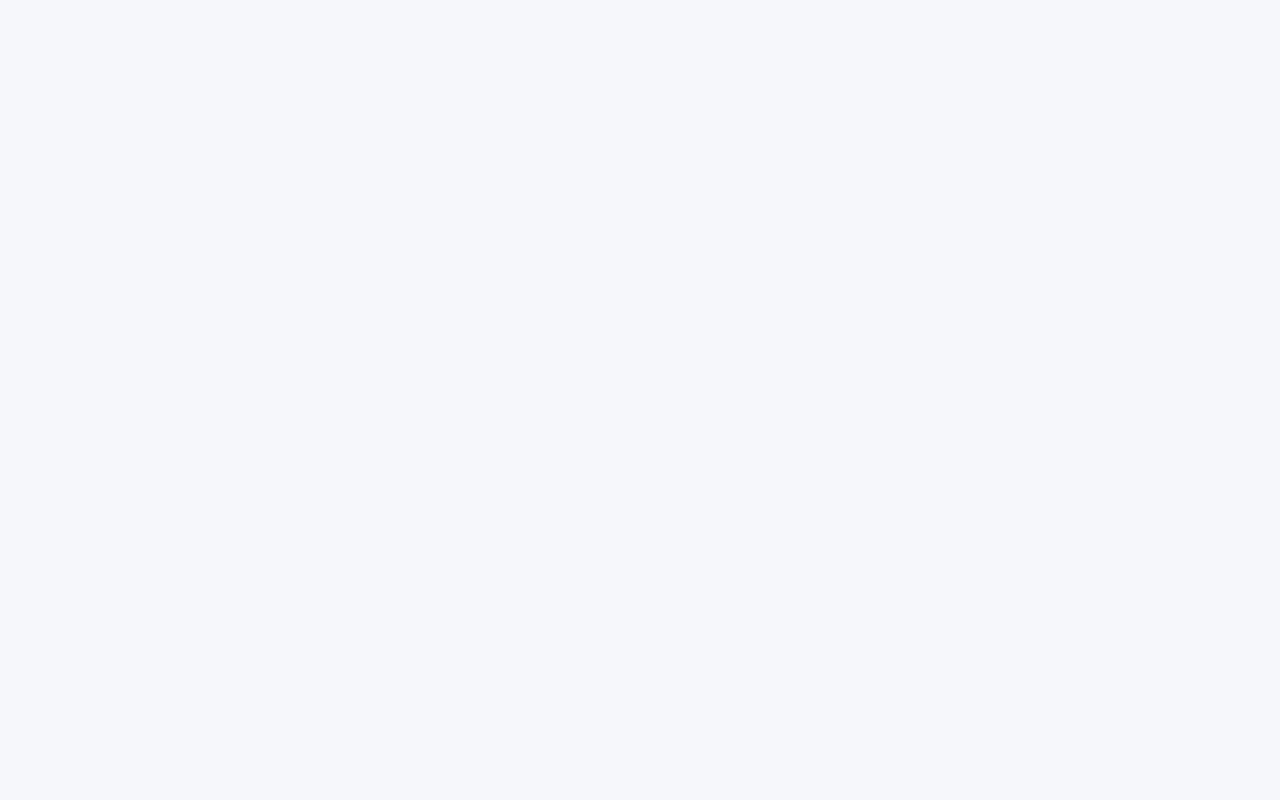
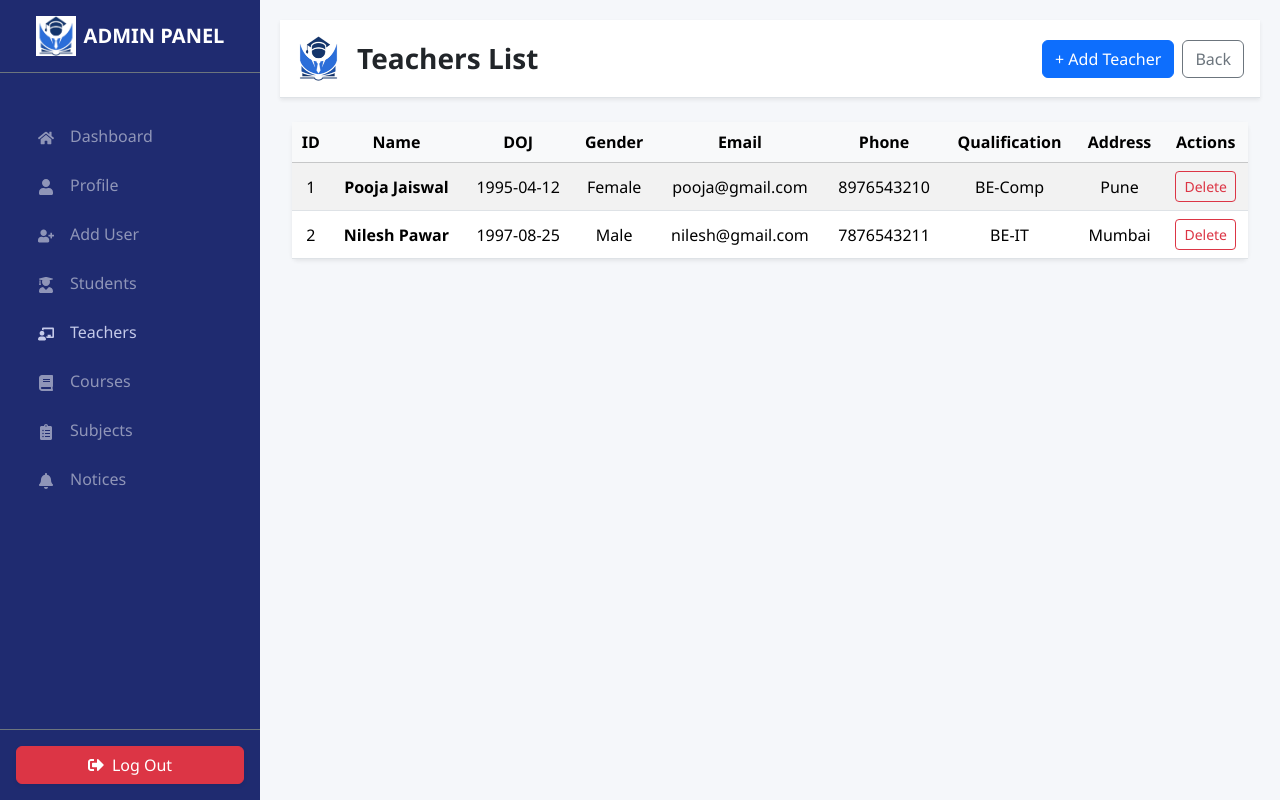
Before and after one commit to Institute-Management-System/Institute-Management-System, a React (Vite) app in the folder frontend/app/: page /admin/teachers/list in a window 1280 px wide. Before the commit this address had no page. Built offline with nearby package versions, Linux system fonts and the light colour scheme.

Commit message:
Admin teacher list added

```diff
--- a/frontend/app/src/App.jsx
+++ b/frontend/app/src/App.jsx
@@ -23,6 +23,7 @@ import AdminStudentDashboard from "./pages/admin/AdminStudentDashboard";
 
 //Admin: Teachers
 import AdminTeacherDashboard from "./pages/admin/AdminTeacherDashboard";
+import AdminTeachersList from "./pages/admin/AdminTeachersList";
 
 // Admin: Courses & Subjects
 import AdminCourseList from "./pages/admin/AdminCourseList";
@@ -72,6 +73,7 @@ const App = () => {
 
           {/* Admin: Teacher Management */}
           <Route path="teachers" element={<AdminTeacherDashboard />} />
+          <Route path="teachers/list" element={<AdminTeachersList />} />
 
           {/* Admin: Academic - Courses */}
           <Route path="courses" element={<AdminCourseList />} />
--- /dev/null
+++ b/frontend/app/src/pages/admin/AdminTeachersList.jsx
@@ -0,0 +1,140 @@
+// Import React and useState hook for managing component state
+import React, { useState } from "react";
+
+// Import logo image
+import Logo from "../../assets/Logo.png";
+
+// Hook for programmatic navigation
+import { useNavigate } from "react-router-dom";
+
+// Toast notifications
+import { ToastContainer, toast } from "react-toastify";
+import "react-toastify/dist/ReactToastify.css";
+
+// Admin Teachers List Component
+const AdminTeachersList = () => {
+
+  // Navigation hook
+  const navigate = useNavigate();
+
+  // State to store teachers data
+  const [teachers, setTeachers] = useState([
+    {
+      t_id: 1,
+      name: "Pooja Jaiswal",
+      doj: "1995-04-12",
+      gender: "Female",
+      email: "pooja@gmail.com",
+      phone: "8976543210",
+      qual: "BE-Comp",
+      address: "Pune"
+    },
+    {
+      t_id: 2,
+      name: "Nilesh Pawar",
+      doj: "1997-08-25",
+      gender: "Male",
+      email: "nilesh@gmail.com",
+      phone: "7876543211",
+      qual: "BE-IT",
+      address: "Mumbai"
+    },
+  ]);
+
+  // Function to delete a teacher by ID
+  const handleDelete = (id) => {
+    // Remove teacher from state
+    setTeachers(teachers.filter(t => t.t_id !== id));
+
+    // Show toast notification
+    toast.error("Teacher removed successfully");
+  };
+
+  return (
+    <div className="container-fluid p-0">
+
+      {/* Header Section */}
+      <header className="d-flex align-items-center justify-content-between p-3 bg-white border-bottom shadow-sm">
+        <div className="d-flex align-items-center">
+          {/* Logo */}
+          <img src={Logo} width={45} alt="Logo" className="me-3" />
+          <h3 className="mb-0 fw-bold">Teachers List</h3>
+        </div>
+
+        {/* Action Buttons */}
+        <div className="d-flex gap-2">
+          <button
+            className="btn btn-primary"
+            onClick={() => navigate("/admin/teachers/add")}
+          >
+            + Add Teacher
+          </button>
+
+          <button
+            className="btn btn-outline-secondary"
+            onClick={() => navigate(-1)}
+          >
+            Back
+          </button>
+        </div>
+      </header>
+
+      {/* Table Section */}
+      <div className="container mt-4">
+        <div className="card shadow-sm border-0">
+          <div className="table-responsive">
+            <table className="table table-hover table-striped mb-0 text-center align-middle">
+
+              {/* Table Header */}
+              <thead className="table-light">
+                <tr>
+                  <th>ID</th>
+                  <th>Name</th>
+                  <th>DOJ</th>
+                  <th>Gender</th>
+                  <th>Email</th>
+                  <th>Phone</th>
+                  <th>Qualification</th>
+                  <th>Address</th>
+                  <th>Actions</th>
+                </tr>
+              </thead>
+
+              {/* Table Body */}
+              <tbody>
+                {teachers.map((t) => (
+                  <tr key={t.t_id}>
+                    <td>{t.t_id}</td>
+                    <td className="fw-bold">{t.name}</td>
+                    <td>{t.doj}</td>
+                    <td>{t.gender}</td>
+                    <td>{t.email}</td>
+                    <td>{t.phone}</td>
+                    <td>{t.qual}</td>
+                    <td>{t.address}</td>
+                    <td>
+                      {/* Delete Button */}
+                      <button
+                        className="btn btn-sm btn-outline-danger"
+                        onClick={() => handleDelete(t.t_id)}
+                      >
+                        Delete
+                      </button>
+                    </td>
+                  </tr>
+                ))}
+              </tbody>
+
+            </table>
+          </div>
+        </div>
+      </div>
+
+      {/* Toast Notification Container */}
+      <ToastContainer position="top-right" autoClose={2000} />
+    </div>
+  );
+};
+
+// Export component
+export default AdminTeachersList;
```
